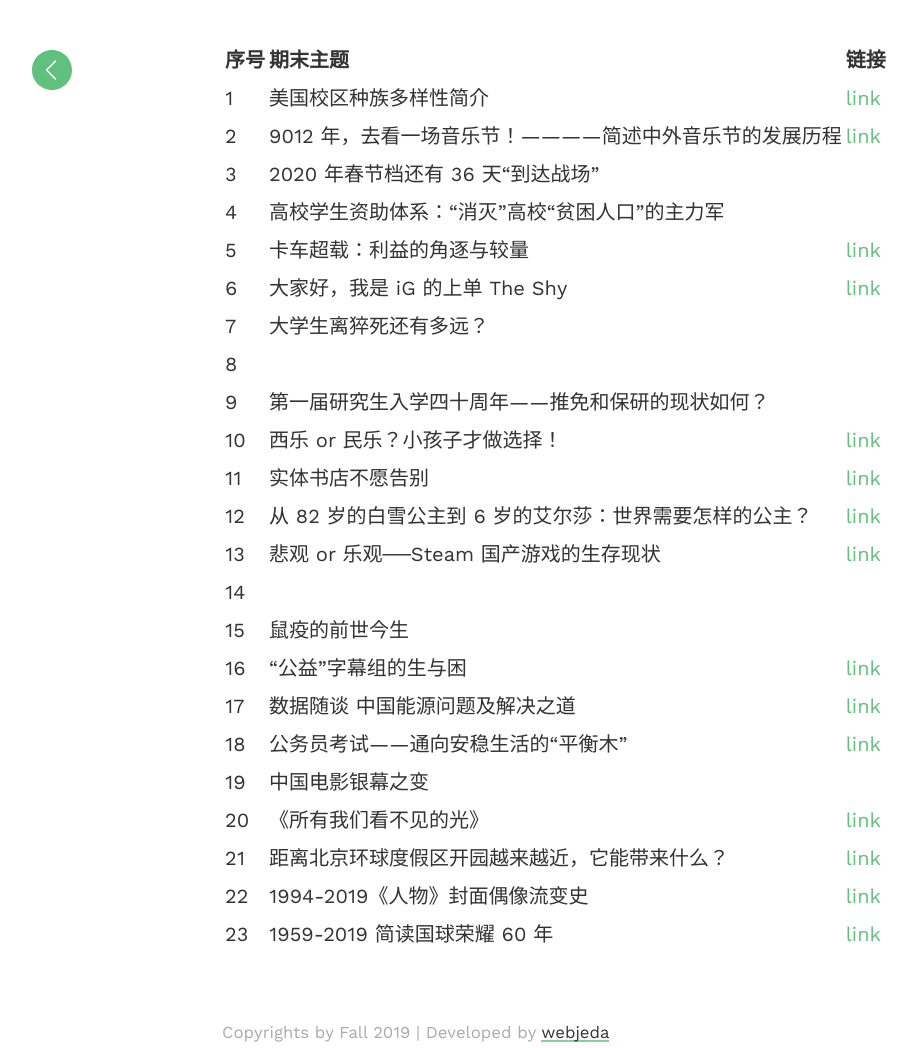
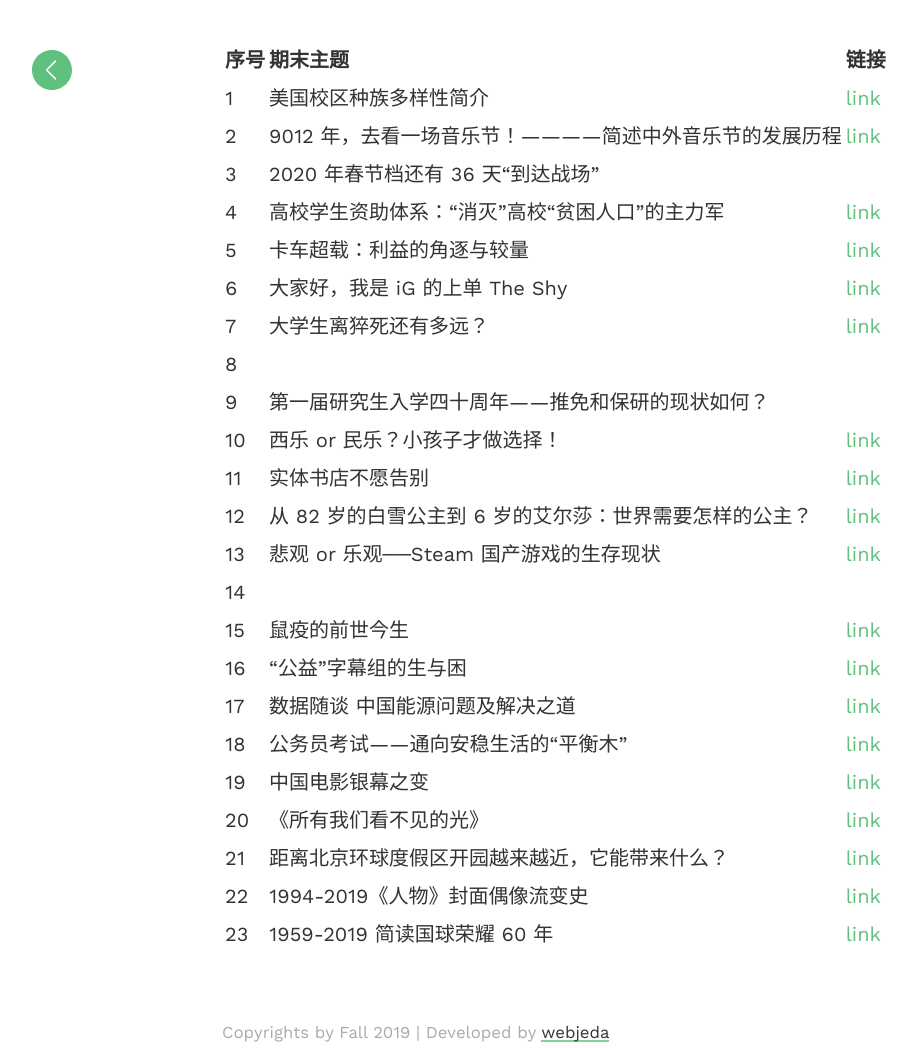
Before and after one commit to haoyuns/Fall-2019, a Jekyll site: the page built from final.md, in a window 1280 px wide. Shown: the whole page, without its empty margins (18-935 px from the left). Built offline with Jekyll 4.4.1, drawn with Linux system fonts in a browser that asks for light colours; our own code applies the rules of GitHub Pages for plain Markdown files.

Commit message:
Update final.md

```diff
--- a/final.md
+++ b/final.md
@@ -3,10 +3,10 @@
 1 | 美国校区种族多样性简介 | [link](https://www.rpubs.com/Maxine/american_school_diversity)
 2 | 9012 年，去看一场音乐节！————简述中外音乐节的发展历程 | [link](https://mp.weixin.qq.com/s/qj_vcThanImb0SY7jsIM2w)
 3 | 2020 年春节档还有 36 天“到达战场” |
-4 | 高校学生资助体系：“消灭”高校“贫困人口”的主力军 |
+4 | 高校学生资助体系：“消灭”高校“贫困人口”的主力军 | [link](https://github.com/wow-127/wow1)
 5 | 卡车超载：利益的角逐与较量 | [link](https://stopsmoking.github.io/Overload/finalproject.html)
 6 | 大家好，我是 iG 的上单 The Shy | [link](https://mp.weixin.qq.com/s/9ut7a0MOgmzGBzcnUbxJxQ)
-7 | 大学生离猝死还有多远？ |
+7 | 大学生离猝死还有多远？ | [link](https://github.com/G-York/Newbee2/blob/master/final.md)
 8 |  |
 9 | 第一届研究生入学四十周年——推免和保研的现状如何？ |
 10 | 西乐 or 民乐？小孩子才做选择！ | [link](https://mp.weixin.qq.com/s/fa12mQSS-87skN5nFUENLg)
@@ -14,11 +14,11 @@
 12 | 从 82 岁的白雪公主到 6 岁的艾尔莎：世界需要怎样的公主？ | [link](https://mp.weixin.qq.com/s?__biz=MzU2NDk1MzYzMw==&mid=100000030&idx=1&sn=c2fa4f513c5494f242c2850c0b688d88&chksm=7c4256504b35df461286449fb3beb5fea932e536dafaf6191e914fcdbb1839e461520e6cda20#rd)
 13 | 悲观 or 乐观──Steam 国产游戏的生存现状 | [link](https://mp.weixin.qq.com/s/WpSoZJWtdA3HYU3QdVXKzA)
 14 |  |
-15 | 鼠疫的前世今生 |
+15 | 鼠疫的前世今生 | [link](https://github.com/RRC-c/CDYHomework/blob/master/README.md)
 16 | “公益”字幕组的生与困 | [link](https://mp.weixin.qq.com/s?__biz=MzUyNTQ1Nzk5MA==&mid=2247483994&idx=1&sn=8e813c2da5045b66d1459ceaf6ccc233&chksm=fa1c8d73cd6b04650bf3fead228c291428ff8440f3c174922fb76983503327e1f241448fb016&token=327327915&lang=zh_CN#rd)
 17 | 数据随谈 中国能源问题及解决之道 | [link](https://mp.weixin.qq.com/s/XtvM3UkfUMiG8q94C2CUdA)
 18 | 公务员考试——通向安稳生活的“平衡木” | [link](https://mp.weixin.qq.com/s/lXn00ZfXylyUTOkXV7x3Pw)
-19 | 中国电影银幕之变 |
+19 | 中国电影银幕之变 | [link](https://github.com/wangsihan98/homework/blob/master/final-homework.md)
 20 | 《所有我们看不见的光》 | [link](https://readymag.com/u25494332/allthelightwecannotsee/)
 21 | 距离北京环球度假区开园越来越近，它能带来什么？ | [link](https://www.jianshu.com/p/ba9eb552b814)
 22 | 1994-2019《人物》封面偶像流变史 | [link](https://github.com/ChenM-7/CM-task/blob/master/final/Picture.md)
```
